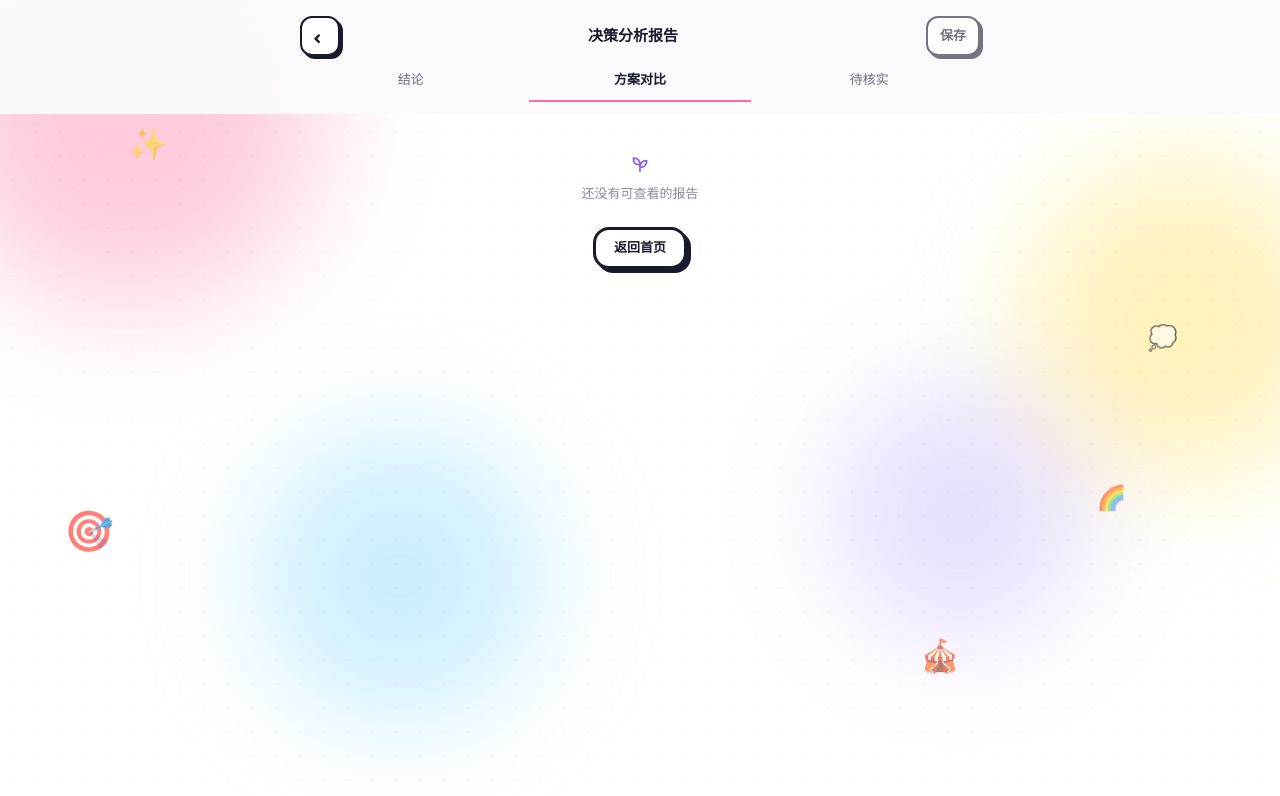
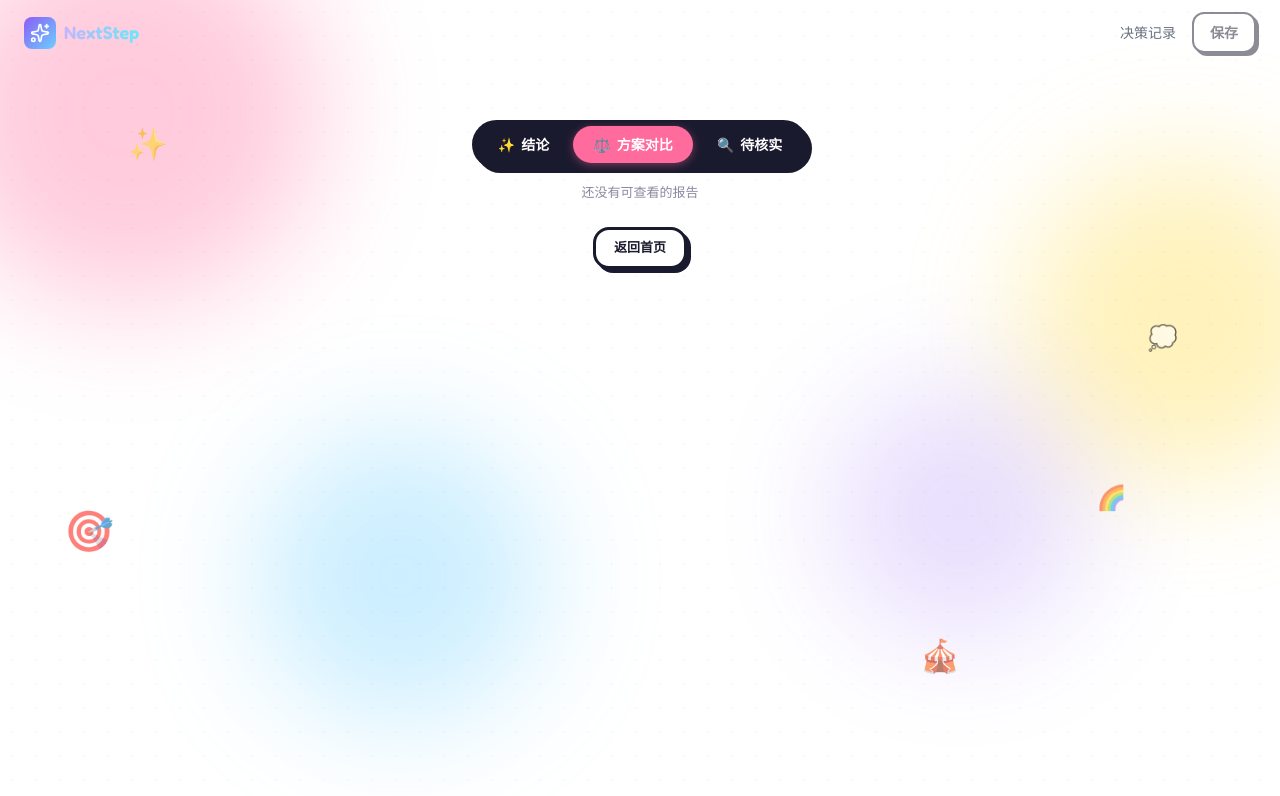
Before and after one commit to gstrwgg8547sg-lab/NextStep, a Next.js app: page /report/options in a window 1280 px wide. Shown: the top 796 px of the page. Built offline with nearby package versions, Linux system fonts and the light colour scheme.

Commit message:
redesign report pages to match reference: violet/cyan nav, pill tabs, purple rec card, yellow exchange card with sub-cards

```diff
--- a/src/app/globals.css
+++ b/src/app/globals.css
@@ -86,6 +86,7 @@ svg { width: 20px; height: 20px; fill: none; stroke: currentColor; stroke-width:
 .app-shell { min-height: 100vh; position: relative; z-index: 1; }
 .page-content { padding: 0 24px 100px; max-width: 720px; margin: 0 auto; }
 .home .page-content { padding: 0 24px 80px; max-width: none; margin: 0; }
+.report-screen .page-content { padding-top: 0; max-width: 720px; }
 
 /* ===== Brand bar ===== */
 .brandbar { padding: 16px 20px; display: flex; align-items: center; justify-content: space-between; max-width: 720px; margin: 0 auto; }
@@ -285,10 +286,27 @@ select.input { appearance: none; background-image: linear-gradient(45deg, transp
 .report-intro { padding: 24px 0 16px; }
 .report-intro h1 { color: var(--ink); font-size: 24px; line-height: 1.35; font-weight: 700; }
 .report-intro p { margin-top: 8px; color: var(--weak); font-size: 12px; }
-.recommendation { padding: 24px; border: 3px solid var(--pop-pink); border-radius: 24px; background: #fff; color: var(--ink); box-shadow: 6px 6px 0 var(--pop-pink); position: relative; overflow: hidden; }
-.recommendation small { color: var(--pop-pink-dark); font-size: 13px; font-weight: 600; letter-spacing: .04em; }
-.recommendation h2, .recommendation h1 { margin-top: 12px; font-size: 24px; line-height: 1.4; color: var(--ink); }
-.recommendation p { margin-top: 10px; color: var(--ink-700); font-size: 14px; line-height: 1.75; }
+.recommendation { padding: 28px; border: 3px solid var(--pop-purple); border-radius: 24px; background: #fff; color: var(--ink); box-shadow: 6px 6px 0 var(--pop-purple); position: relative; overflow: hidden; }
+.recommendation small { color: var(--pop-purple); font-size: 14px; font-weight: 700; letter-spacing: .02em; }
+.recommendation h2, .recommendation h1 { margin-top: 12px; font-size: 28px; line-height: 1.4; color: var(--ink); }
+.recommendation p { margin-top: 12px; color: var(--ink-700); font-size: 15px; line-height: 1.75; }
+
+.report-hero { text-align: center; padding: 20px 0 24px; }
+.report-hero h1 { font-size: 24px; line-height: 1.5; color: var(--ink); font-weight: 700; max-width: 600px; margin: 0 auto; }
+.report-hero small { display: block; margin-top: 10px; color: var(--muted); font-size: 13px; }
+.rec-label { display: block; margin-bottom: 4px; }
+.result-title { font-size: 32px !important; font-weight: 800 !important; background: linear-gradient(90deg, #ff6b9d, #ffd93d, #8b5cf6); -webkit-background-clip: text; background-clip: text; -webkit-text-fill-color: transparent; }
+
+.report-exchange-card { padding: 24px; border: 3px solid var(--pop-yellow); border-radius: 24px; background: #fff; box-shadow: 6px 6px 0 var(--pop-yellow); margin-top: 20px; }
+.exchange-title { font-size: 18px; font-weight: 700; color: var(--ink); margin-bottom: 16px; }
+.exchange-grid { display: grid; grid-template-columns: 1fr 1fr; gap: 14px; }
+.exchange-sub { padding: 18px; border-radius: 18px; border: 2px solid; }
+.exchange-sub.gain { border-color: var(--pop-green); background: rgba(52, 211, 153, 0.08); }
+.exchange-sub.cost { border-color: var(--pop-pink); background: rgba(255, 107, 157, 0.08); }
+.exchange-sub h3 { font-size: 15px; font-weight: 700; color: var(--ink); margin-bottom: 8px; }
+.exchange-sub p { font-size: 14px; line-height: 1.7; color: var(--ink-700); }
+.exchange-why { margin-top: 16px; padding-top: 16px; border-top: 2px solid var(--ink-100); font-size: 14px; line-height: 1.7; color: var(--ink-700); }
+.exchange-why b { color: var(--ink); }
 
 .reason-card { padding: 4px 18px; }
 .reason { display: grid; grid-template-columns: 38px 1fr; gap: 12px; padding: 16px 0; border-bottom: 2px solid var(--ink-100); }
@@ -407,16 +425,24 @@ select.input { appearance: none; background-image: linear-gradient(45deg, transp
 .matrix-cell.uncertain { background: #fdf3e0; color: #a8762a; }
 .matrix-cell.mixed { background: #f0e8f5; color: #6b3a8a; }
 
-/* ===== Report navigation ===== */
-.report-navigation { position: sticky; top: 0; z-index: 25; background: rgba(250, 250, 252, 0.95); backdrop-filter: blur(12px); padding: 12px 20px; border-bottom: 2px solid var(--ink-100); }
-.report-toolbar { max-width: 680px; margin: 0 auto; height: 48px; display: flex; align-items: center; justify-content: space-between; color: var(--ink); }
-.report-toolbar b { font-size: 15px; }
-.report-toolbar > a, .report-toolbar button { min-width: 40px; min-height: 40px; display: grid; place-items: center; text-decoration: none; border: 2px solid var(--ink); background: #fff; color: var(--ink); font-size: 13px; border-radius: 12px; box-shadow: 3px 3px 0 var(--ink); font-weight: 600; padding: 0 12px; }
-.report-toolbar > a:hover, .report-toolbar button:hover { transform: translate(-1px, -1px); box-shadow: 4px 4px 0 var(--ink); }
-.report-toolbar > a { font-size: 18px; justify-content: start; }
-.report-navigation nav { max-width: 680px; margin: 0 auto; display: grid; grid-template-columns: repeat(3, 1fr); gap: 8px; }
-.report-navigation nav a { text-align: center; padding: 10px 0; font-size: 13px; color: var(--muted); text-decoration: none; border-bottom: 2px solid transparent; }
-.report-navigation nav a[aria-current] { color: var(--ink); font-weight: 700; border-color: var(--pop-pink); }
+/* ===== Report navigation (reference style) ===== */
+.report-top-nav { position: fixed; top: 0; left: 0; right: 0; z-index: 50; padding: 12px 24px; display: flex; align-items: center; justify-content: space-between; max-width: 6xl; }
+.report-top-nav { max-width: none; }
+.report-logo { display: flex; align-items: center; gap: 8px; text-decoration: none; }
+.report-logo-icon { width: 32px; height: 32px; border-radius: 8px; background: linear-gradient(135deg, #8b5cf6, #6bcfff); display: flex; align-items: center; justify-content: center; color: #fff; }
+.report-logo-text { font-size: 18px; font-weight: 600; background: linear-gradient(90deg, #c4b5fd, #67e8f9); -webkit-background-clip: text; background-clip: text; -webkit-text-fill-color: transparent; }
+.report-nav-links { display: flex; align-items: center; gap: 16px; }
+.report-nav-link { font-size: 14px; color: #6b7280; text-decoration: none; transition: color .15s; }
+.report-nav-link:hover { color: #1f2937; }
+.report-nav-btn { padding: 8px 16px; font-size: 14px; border: 2px solid var(--ink); background: #fff; color: var(--ink); border-radius: 12px; font-weight: 600; box-shadow: 3px 3px 0 var(--ink); cursor: pointer; transition: all .15s; }
+.report-nav-btn:hover { transform: translate(-1px, -1px); box-shadow: 4px 4px 0 var(--ink); }
+.report-nav-btn:disabled { opacity: .5; cursor: not-allowed; transform: none; box-shadow: 3px 3px 0 var(--ink); }
+
+.report-tabs-wrap { position: sticky; top: 56px; z-index: 40; padding-top: 64px; display: flex; justify-content: center; }
+.report-tabs { display: inline-flex; gap: 4px; padding: 6px; background: var(--ink); border-radius: 999px; box-shadow: 4px 4px 0 var(--ink); }
+.report-tab { display: flex; align-items: center; gap: 6px; padding: 8px 20px; border-radius: 999px; font-size: 14px; font-weight: 600; color: #fff; text-decoration: none; transition: all .15s; border: none; background: transparent; cursor: pointer; }
+.report-tab.active { background: var(--pop-pink); color: #fff; box-shadow: 0 2px 8px rgba(255,107,157,0.4); }
+.report-tab:not(.active):hover { background: rgba(255,255,255,0.1); }
 
 /* ===== Animations ===== */
 @keyframes float { 0%, 100% { transform: translateY(0); } 50% { transform: translateY(-10px); } }
--- a/src/components/report-layout.tsx
+++ b/src/components/report-layout.tsx
@@ -2,53 +2,64 @@
 import Link from "next/link";
 import { usePathname, useRouter } from "next/navigation";
 import { useDecision } from "./decision-provider";
+
 export function ReportNavigation() {
   const path = usePathname();
   const router = useRouter();
   const s = useDecision();
+  const tabs = [
+    { href: "/report", label: "结论", icon: "✨" },
+    { href: "/report/options", label: "方案对比", icon: "⚖️" },
+    { href: "/report/factors", label: "待核实", icon: "🔍" },
+  ];
   return (
-    <div className="report-navigation">
-      <div className="report-toolbar">
-        <Link href="/history" aria-label="返回决策记录">
-          ‹
+    <>
+      <nav className="report-top-nav">
+        <Link className="report-logo" href="/" aria-label="NextStep 首页">
+          <span className="report-logo-icon">
+            <svg viewBox="0 0 24 24" width="16" height="16" fill="none" stroke="currentColor" strokeWidth="2" strokeLinecap="round" strokeLinejoin="round"><path d="M11.017 2.814a1 1 0 0 1 1.966 0l1.051 5.558a2 2 0 0 0 1.594 1.594l5.558 1.051a1 1 0 0 1 0 1.966l-5.558 1.051a2 2 0 0 0-1.594 1.594l-1.051 5.558a1 1 0 0 1-1.966 0l-1.051-5.558a2 2 0 0 0-1.594-1.594l-5.558-1.051a1 1 0 0 1 0-1.966l5.558-1.051a2 2 0 0 0 1.594-1.594z" /><path d="M20 2v4" /><path d="M22 4h-4" /><circle cx="4" cy="20" r="2" /></svg>
+          </span>
+          <span className="report-logo-text">NextStep</span>
         </Link>
-        <b>决策分析报告</b>
+        <div className="report-nav-links">
+          <Link href="/history" className="report-nav-link">决策记录</Link>
           <button
-          onClick={() => {
-            if (s.saveReport()) router.push("/history");
-          }}
+            className="report-nav-btn"
+            onClick={() => { if (s.saveReport()) router.push("/history"); }}
             disabled={!s.draft.current || !!s.busy}
           >
             保存
           </button>
         </div>
-      <nav aria-label="报告章节">
-        {[
-          ["/report", "结论"],
-          ["/report/options", "方案对比"],
-          ["/report/factors", "待核实"],
-        ].map(([href, label]) => (
+      </nav>
+      <div className="report-tabs-wrap">
+        <nav className="report-tabs" aria-label="报告章节">
+          {tabs.map((t) => (
             <Link
-            key={href}
-            href={href}
-            aria-current={path === href ? "page" : undefined}
+              key={t.href}
+              href={t.href}
+              className={`report-tab ${path === t.href ? "active" : ""}`}
+              aria-current={path === t.href ? "page" : undefined}
             >
-            {label}
+              <span>{t.icon}</span> {t.label}
             </Link>
           ))}
         </nav>
       </div>
+    </>
   );
 }
+
 export function ReportAction() {
   return (
     <div className="action-bar report-action">
-      <Link className="button" href="/confirm">
+      <Link className="btn-pop btn-pop-purple px-8 py-3 font-bold" href="/confirm">
         修改条件并重新分析
       </Link>
     </div>
   );
 }
+
 export const sourceNames = {
   user_fact: "基于用户信息",
   ai_inference: "AI 推断",
--- a/src/components/report-summary-screen.tsx
+++ b/src/components/report-summary-screen.tsx
@@ -26,9 +26,8 @@ export function ReportSummaryScreen() {
   const prerequisite = r.reasons.find((x) => x.source === "unknown");
   return (
     <Shell step={3}>
-      <header className="report-heading">
-        <p>{saved.decision.title}</p>
-        <h1>先看清，再决定。</h1>
+      <header className="report-hero">
+        <h1>{saved.decision.title}</h1>
         <small>{new Date(saved.createdAt).toLocaleDateString("zh-CN")}</small>
       </header>
       <section className="card recommendation compact-recommendation">
```
Also changed, not shown: src/components/modern-report.tsx (+33 -26 lines). Lines whose indentation alone changed are shown as unchanged.
